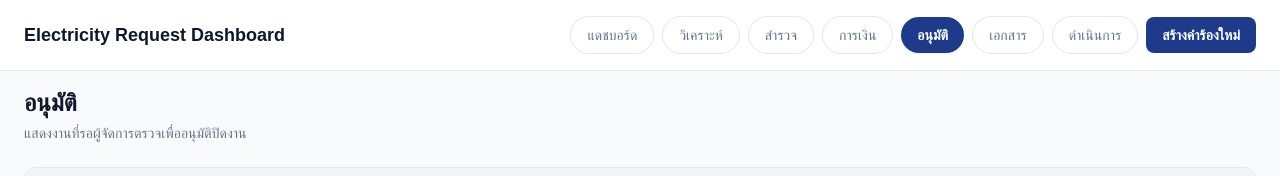
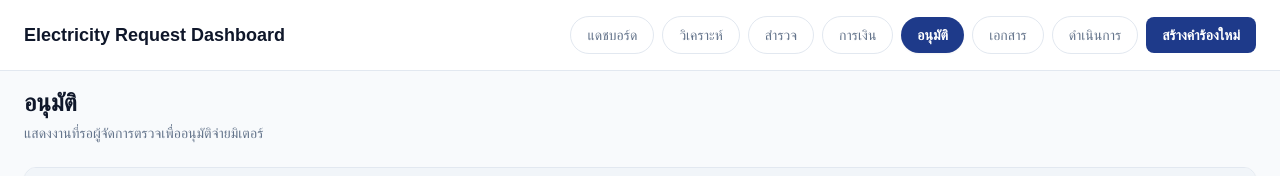
Before and after one commit to Fuadee/AonangAuthorithy, a Next.js app: page /manager in a window 1280 px wide. Shown: the top 176 px of the page. Built offline with nearby package versions, Linux system fonts and the light colour scheme; no server answers; the database is empty; a web font is replaced by a local one.

Commit message:
fix: update manager approval label to 'อนุมัติจ่ายมิเตอร์'

```diff
--- a/app/manager/page.tsx
+++ b/app/manager/page.tsx
@@ -26,7 +26,7 @@ export default async function ManagerPage() {
     <div className="space-y-6">
       <div>
         <h2 className="text-2xl font-semibold">{REQUEST_QUEUE_GROUP_META.MANAGER.label}</h2>
-        <p className="mt-1 text-sm text-slate-500">แสดงงานที่รอผู้จัดการตรวจเพื่ออนุมัติปิดงาน</p>
+        <p className="mt-1 text-sm text-slate-500">แสดงงานที่รอผู้จัดการตรวจเพื่ออนุมัติจ่ายมิเตอร์</p>
       </div>
 
       <ManagerRequestsPanel requests={typedRequests} />
--- a/components/manager-requests-panel.tsx
+++ b/components/manager-requests-panel.tsx
@@ -20,7 +20,7 @@ export function ManagerRequestsPanel({ requests }: ManagerRequestsPanelProps) {
     if (request.status === 'WAIT_AONANG_MANAGER_FINAL_APPROVAL') {
       return {
         action: approveAonangManagerFinalAction,
-        label: 'อนุมัติปิดงาน'
+        label: 'อนุมัติจ่ายมิเตอร์'
       };
     }
 
```
